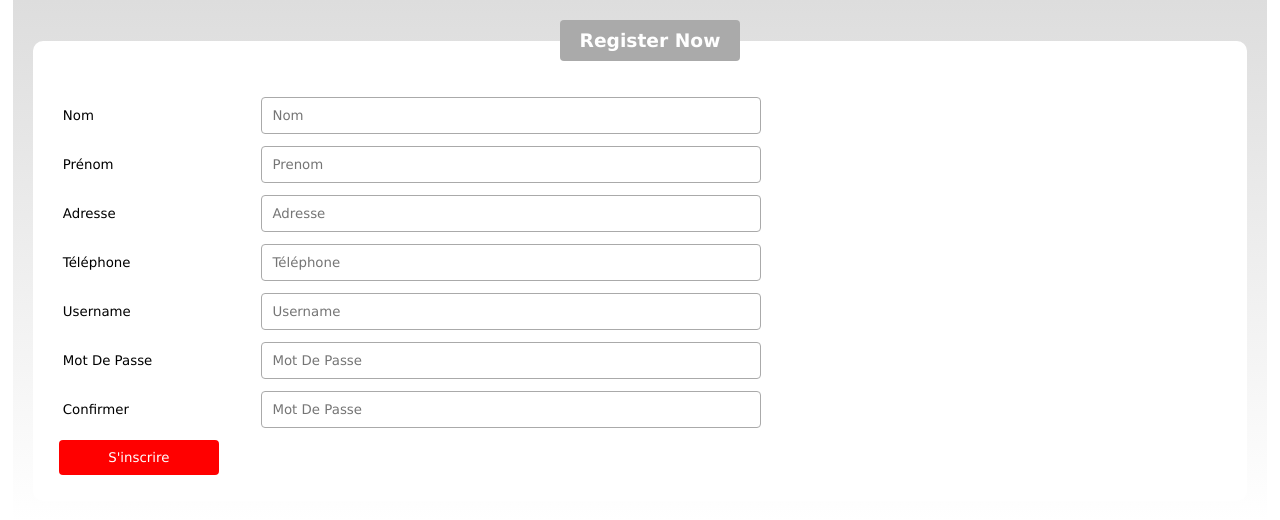
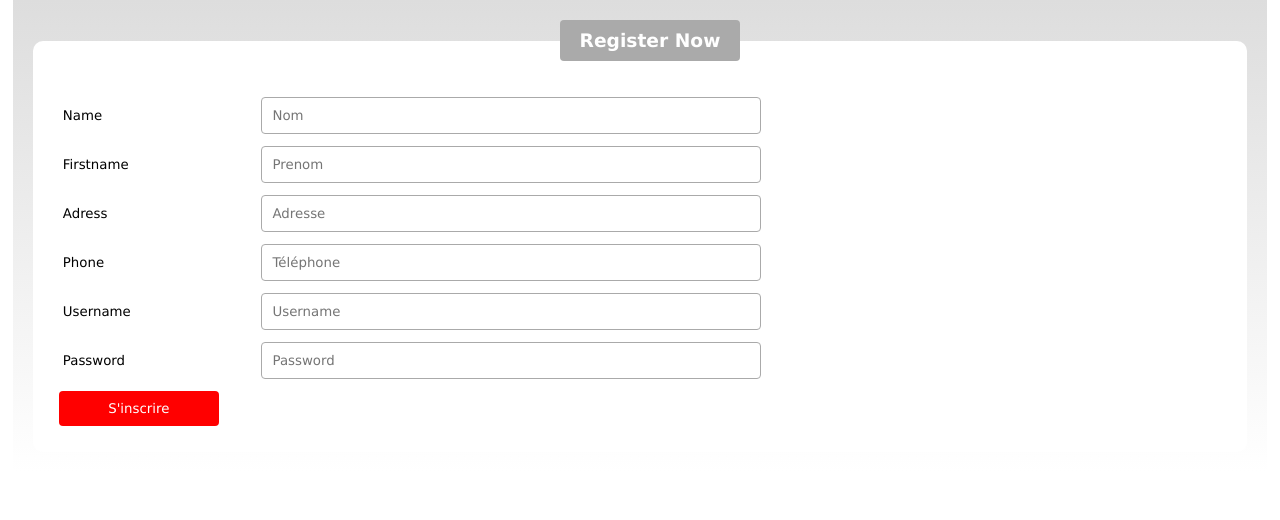
Before and after one commit to ibra-khalilie/python-project, a Flask app: page /register in a window 1280 px wide. Shown: the top 520 px of the page. Run offline with Flask 2, Linux system fonts and the light colour scheme.

Commit message:
Register.html : correction

```diff
--- a/app.py
+++ b/app.py
@@ -69,7 +69,7 @@ def register_client_to_db(name, firstname, adress, phone, username, password):
     connection = get_db()
     cur = connection.cursor()
     cur.execute(
-        "INSERT INTO client(name, firstname, adress, phone, username, password) VALUES (?, ?, ?, ?, ?, ?)",
+        "INSERT INTO customer(name, firstname, adress, phone, username, password) VALUES (?, ?, ?, ?, ?, ?)",
         (name, firstname, adress, phone, username, password),
     )
     connection.commit()
@@ -83,7 +83,7 @@ def check_client(username, password):
     connection = get_db()
     cur = connection.cursor()
     cur.execute(
-        "SELECT username, password FROM client WHERE username=? AND password=?",
+        "SELECT username, password FROM customer WHERE username=? AND password=?",
         (username, password),
     )
 
@@ -139,8 +139,11 @@ def login():
 
         if check_client(username, password):
             session["username"] = username
-
-        return redirect(url_for("home"))
+            return redirect(url_for("index"))
+        else:
+            return render_template(
+                "login.html", error="Identifiant or Password is wrong!"
+            )
     else:
         return render_template("login.html")
 
--- a/templates/Register.html
+++ b/templates/Register.html
@@ -17,28 +17,28 @@
                 <fieldset class="compte_fieldset">
                     <legend class="compte_legend">Register Now</legend>
                     <div class="compte_label">
-                        Nom
+                        Name
                     </div>
                     <div class="compte_input">
-                        <input type="text" name="nom" class="compte_champ" placeholder="nom" required />
+                        <input type="text" name="name" class="compte_champ" placeholder="nom" required />
                     </div><br />
                     <div class="compte_label">
-                        Prénom
+                        firstname
                     </div>
                     <div class="compte_input">
-                        <input type="text" name="prenom" class="compte_champ" placeholder="prenom" required />
+                        <input type="text" name="firstname" class="compte_champ" placeholder="prenom" required />
                     </div><br />
                     <div class="compte_label">
-                        Adresse
+                        Adress
                     </div>
                     <div class="compte_input">
-                        <input type="text" name="adresse" class="compte_champ" placeholder="Adresse" required />
+                        <input type="text" name="adress" class="compte_champ" placeholder="Adresse" required />
                     </div><br />
                     <div class="compte_label">
-                        Téléphone
+                        phone
                     </div>
                     <div class="compte_input">
-                        <input type="text" name="tel" class="compte_champ" placeholder="Téléphone" required />
+                        <input type="text" name="phone" class="compte_champ" placeholder="Téléphone" required />
                     </div><br />
                     <div class="compte_label">
                         Username
@@ -47,17 +47,10 @@
                         <input type="text" name="username" class="compte_champ" placeholder="Username" required />
                     </div><br />
                     <div class="compte_label">
-                        Mot de passe
+                        Password
                     </div>
                     <div class="compte_input">
-                        <input type="password" name="password" class="compte_champ" placeholder="Mot de passe"
-                            required />
-                    </div><br />
-                    <div class="compte_label">
-                        Confirmer
-                    </div>
-                    <div class="compte_input">
-                        <input type="password" name="remdp" class="compte_champ" placeholder="Mot de passe" required />
+                        <input type="password" name="password" class="compte_champ" placeholder="password" required />
                     </div><br />
 
                     <div class="compte_input">
--- a/templates/index.html
+++ b/templates/index.html
@@ -36,6 +36,7 @@
 
 
         </header>
+
         <div class="login-form-container">
 
             <span class="fas fa-times " id="close-login-form"></span>
@@ -50,6 +51,7 @@
             </form>
 
         </div>
+
 
     </nav>
 
```
